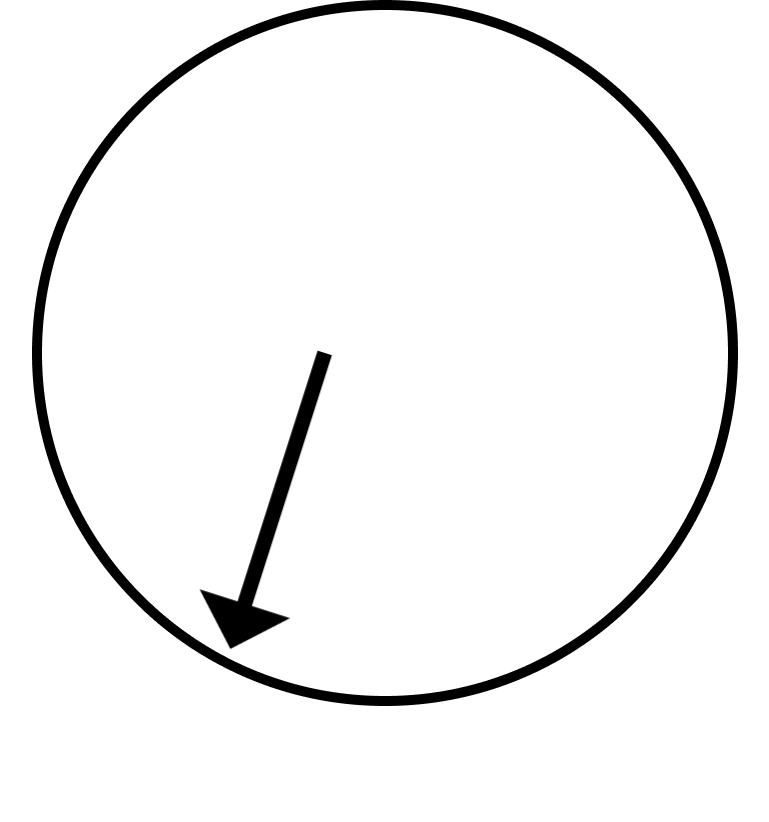
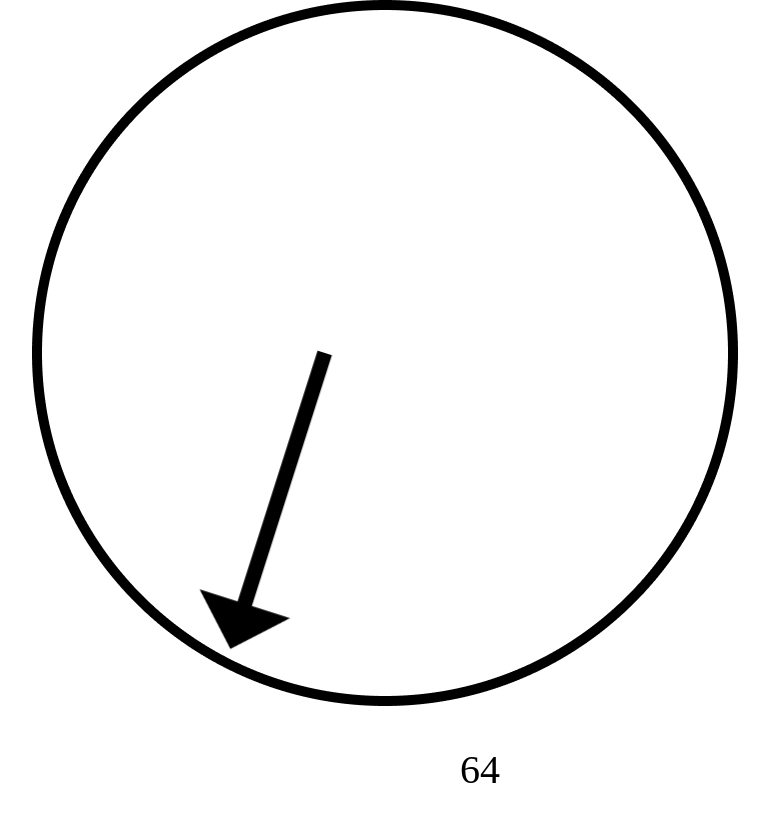
Before and after one commit to karenandrea1369/web-192-primerparcial, a plain HTML site: page index.html in a window 1280 px wide. Shown: the whole page, without its empty margins (160-929 px from the left). Before the commit the page ends 800 px from the top, so only its background shows below. Drawn offline with Linux system fonts and the light colour scheme.

Commit message:
con los grados

```diff
--- a/index.html
+++ b/index.html
@@ -13,6 +13,7 @@
         <img class="poten__circle" src="./data/circulo.png" alt="">
         <img class="poten__arrow" src="./data/flecha.png" alt="">
     </div>
+    <p class="grades" >Grados</p>
 
 
     <script src="./script/main.js"></script>
--- a/script/main.js
+++ b/script/main.js
@@ -3,8 +3,9 @@ function handleLoad(){
     function handleRandom(){
         var numRan = Math.floor(Math.random()*(360));
         var arro = document.querySelector('.poten__arrow');
+        var text = document.querySelector('.grades');
         arro.style.transform = 'rotate(' + numRan + 'deg)';
-        console.log(numRan);
+        text.textContent = numRan;
     }
 
     setInterval(handleRandom, 2000);
--- a/styles/main.css
+++ b/styles/main.css
@@ -22,3 +22,8 @@ body{
     transition: transform 2s ease;
     transform-origin: center left;
 }
+
+.grades{
+    text-align: center;
+    font-size: 40px;
+}
```
